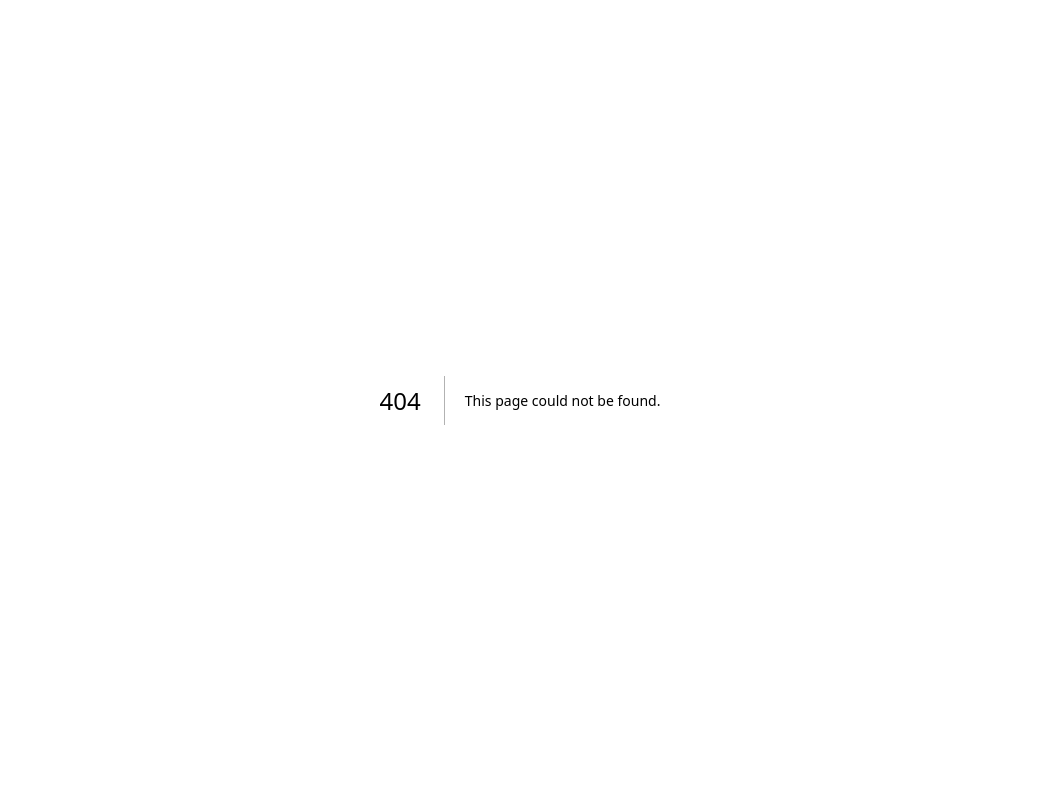
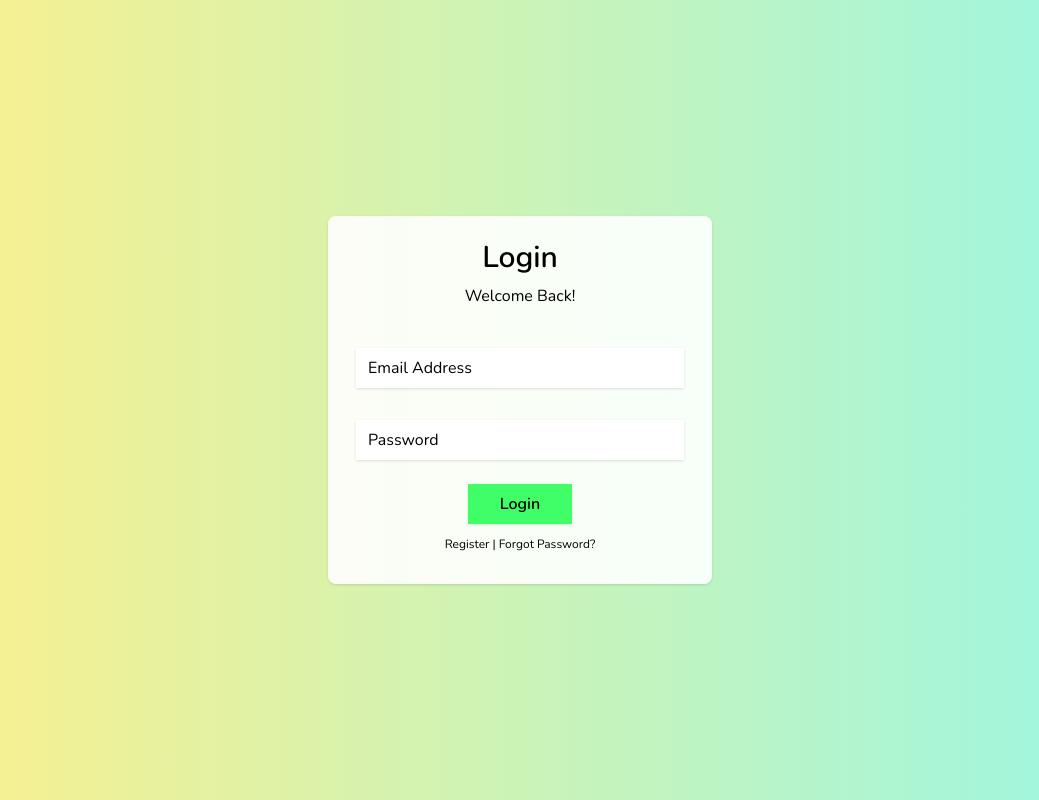
Before and after one commit to ShivendraHada/auth-kit, a Next.js app: page /login in a window 1280 px wide. Before the commit this address had no page. Shown: the whole page, without its empty margins (120-1159 px from the left). Built offline with nearby package versions, Linux system fonts and the light colour scheme; no server answers.

Commit message:
Updated dependencies and auth routes

```diff
--- a/app/auth/forgotPassword/page.tsx
+++ b/app/(auth)/forgotPassword/page.tsx
@@ -46,11 +46,11 @@ export default function ForgotPassword() {
           }
         />
         <div className="text-center text-xs">
-          <a href="/auth/login" className="hover:text-green-400">
+          <a href="/login" className="hover:text-green-400">
             Login
           </a>{" "}
           |{" "}
-          <a href="/auth/register" className="hover:text-red-400">
+          <a href="/register" className="hover:text-red-400">
             Register
           </a>
         </div>
--- a/app/auth/login/page.tsx
+++ b/app/(auth)/login/page.tsx
@@ -33,16 +33,20 @@ export default function Login() {
 
   return (
     <AuthModal heading="Login" subHeading="Welcome Back!">
-      <form className="flex flex-col py-2" onSubmit={handleSubmit}>
+      <form
+        className="flex flex-col py-2"
+        onSubmit={handleSubmit}
+        method="POST"
+      >
         <InputBox type="email" name="email" placeholder="Email Address" />
         <InputBox type="password" name="password" placeholder="Password" />
         <SubmitButton text="Login" />
         <div className="text-center text-xs">
-          <a href="/auth/register" className="hover:text-green-400">
+          <a href="/register" className="hover:text-green-400">
             Register
           </a>{" "}
           |{" "}
-          <a href="/auth/forgotPassword" className="hover:text-red-400">
+          <a href="/forgotPassword" className="hover:text-red-400">
             Forgot Password?
           </a>
         </div>
--- a/app/auth/register/page.tsx
+++ b/app/(auth)/register/page.tsx
@@ -39,7 +39,7 @@ export default function Register() {
           placeholder="Confirm Password"
         />
         <SubmitButton text="Register" />
-        <a href="/auth/login" className="text-center text-xs">
+        <a href="/login" className="text-center text-xs">
           Login
         </a>
       </form>
--- a/app/page.tsx
+++ b/app/page.tsx
@@ -8,12 +8,12 @@ function Dashboard() {
   const { data: session } = useSession({
     required: true,
     onUnauthenticated() {
-      router.push("/auth/login");
+      router.push("/login");
     },
   });
   const handleLogout = () => {
     toast.success("Logged out successfully!");
-    signOut({ callbackUrl: "/auth/login" });
+    signOut({ callbackUrl: "/login" });
   };
   return (
     <div className="flex flex-col justify-center items-center min-h-screen">
```
Also changed, not shown: package.json (+17 -14 lines), 1 other file (tests, documents, lock files or other folders).
